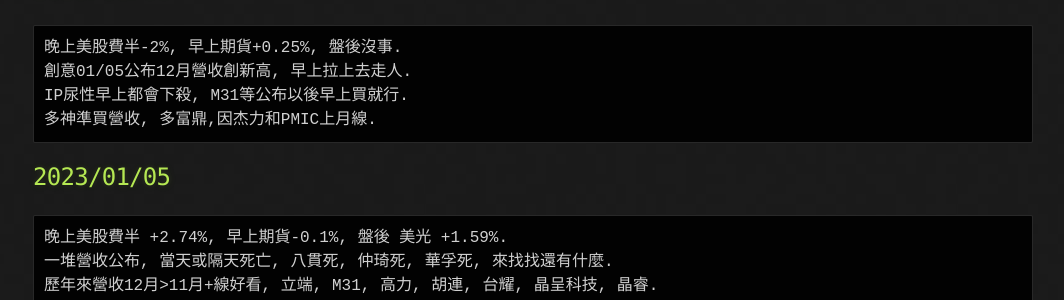
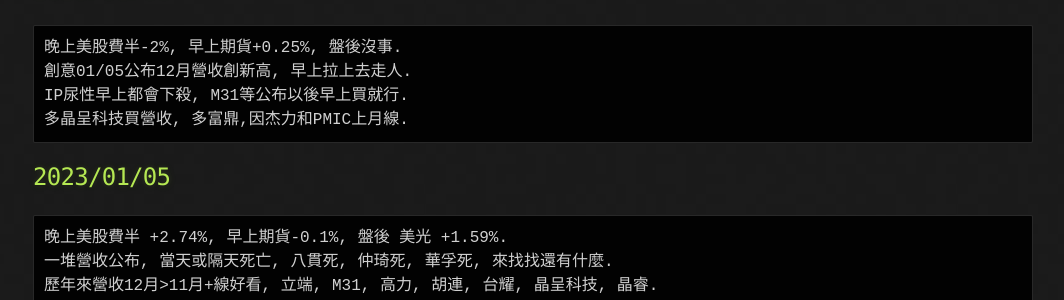
Before and after one commit to lepg5487/Stock_God, a Jekyll site: the page built from index.md, in a window 1280 px wide and 900 px high, scrolled down 428 px. Shown: the part 221-521 px from the top of the window, without its empty margins (107-1171 px from the left). Built offline with Jekyll 4.4.1, drawn with Linux system fonts in a browser that asks for light colours; our own code applies the rules of GitHub Pages for plain Markdown files.

Commit message:
Update index.md

````diff
--- a/index.md
+++ b/index.md
@@ -25,7 +25,7 @@
 晚上美股費半-2%, 早上期貨+0.25%, 盤後沒事.
 創意01/05公布12月營收創新高, 早上拉上去走人.
 IP尿性早上都會下殺, M31等公布以後早上買就行.
-多神準買營收, 多富鼎,因杰力和PMIC上月線.
+多晶呈科技買營收, 多富鼎,因杰力和PMIC上月線.
 ```
 
 ## 2023/01/05
````
